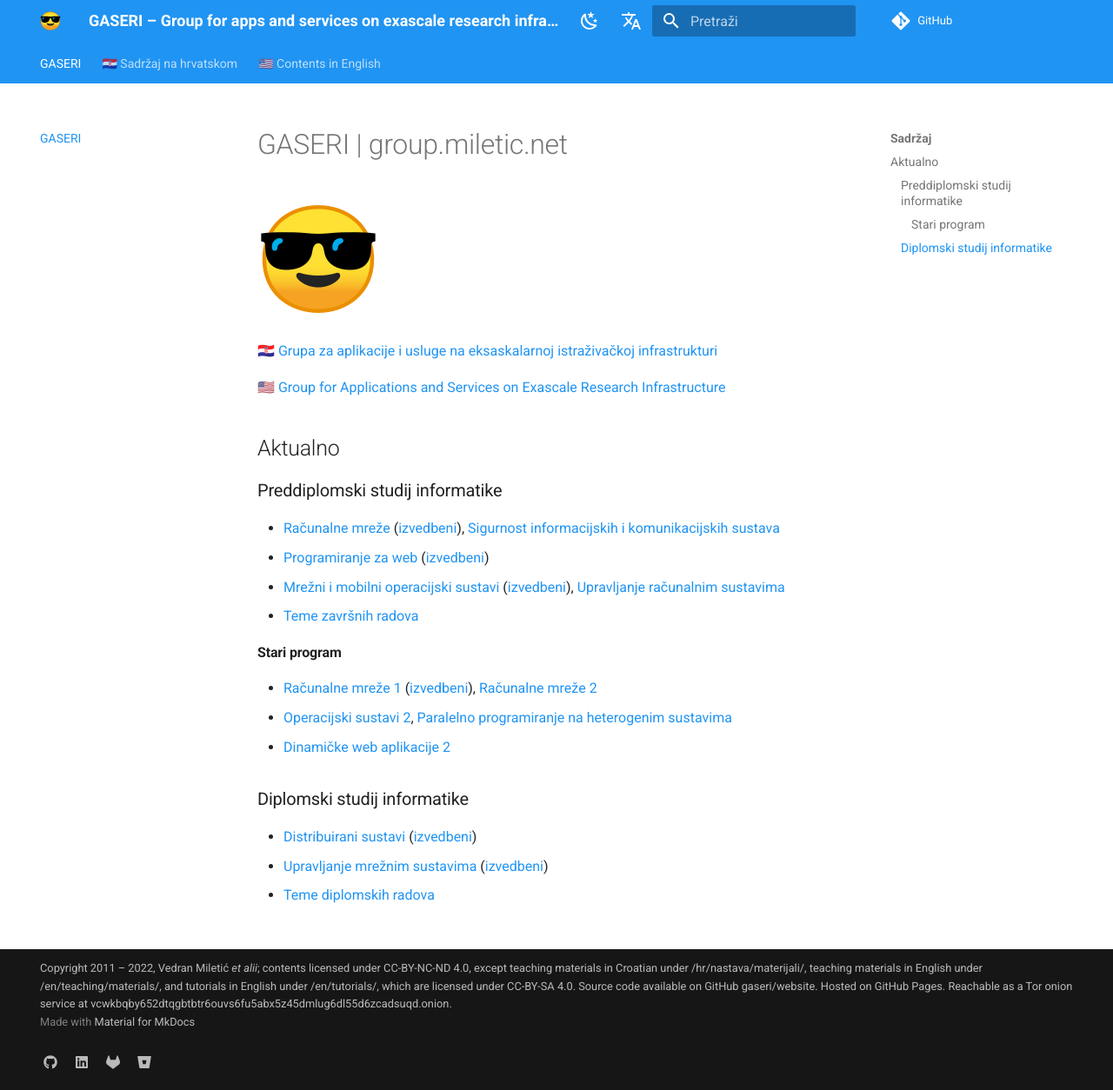
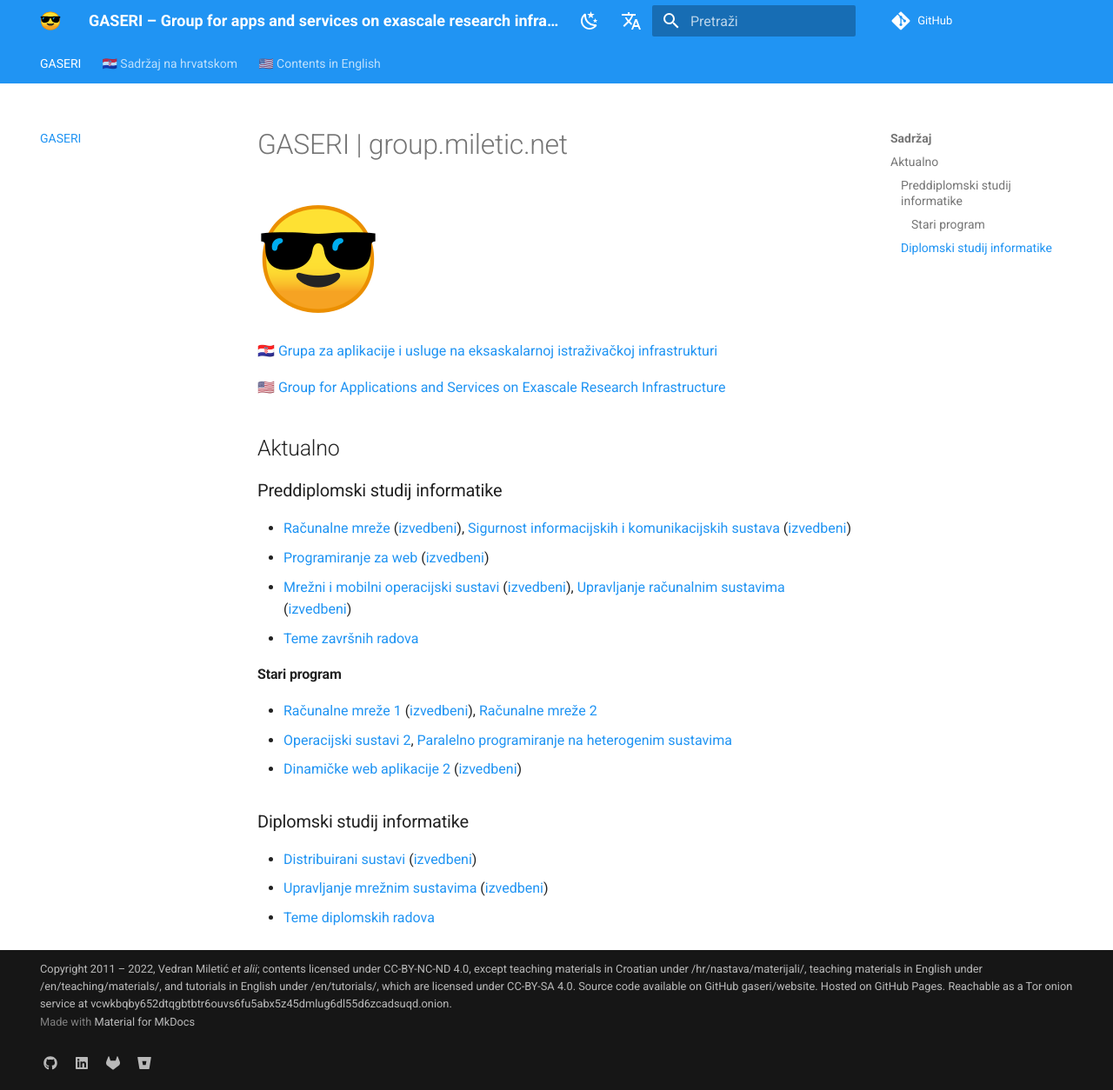
Before and after one commit to gaseri/website, an MkDocs documentation site: the page built from docs/index.md, in a window 1280 px wide and 1254 px high. Shown: the whole window at 87% size. Built offline with MkDocs 1.6.1 and Material for MkDocs 9.7.7, drawn with Linux system fonts in a browser that asks for light colours; comment, search, counter and statistics services are not loaded.

Commit message:
Link to summer semester syllabi

```diff
--- a/docs/index.md
+++ b/docs/index.md
@@ -10,16 +10,16 @@
 
 ### Preddiplomski studij informatike
 
-- [Računalne mreže](hr/nastava/kolegiji/RM.md) ([izvedbeni](hr/nastava/izvedbeni/2021-2022/RM.md)), [Sigurnost informacijskih i komunikacijskih sustava](hr/nastava/kolegiji/SIKS.md)
+- [Računalne mreže](hr/nastava/kolegiji/RM.md) ([izvedbeni](hr/nastava/izvedbeni/2021-2022/RM.md)), [Sigurnost informacijskih i komunikacijskih sustava](hr/nastava/kolegiji/SIKS.md) ([izvedbeni](hr/nastava/izvedbeni/2021-2022/SIKS.md))
 - [Programiranje za web](hr/nastava/kolegiji/PW.md) ([izvedbeni](hr/nastava/izvedbeni/2021-2022/PW.md))
-- [Mrežni i mobilni operacijski sustavi](hr/nastava/kolegiji/MMOS.md) ([izvedbeni](hr/nastava/izvedbeni/2021-2022/MMOS.md)), [Upravljanje računalnim sustavima](hr/nastava/kolegiji/URS.md)
+- [Mrežni i mobilni operacijski sustavi](hr/nastava/kolegiji/MMOS.md) ([izvedbeni](hr/nastava/izvedbeni/2021-2022/MMOS.md)), [Upravljanje računalnim sustavima](hr/nastava/kolegiji/URS.md) ([izvedbeni](hr/nastava/izvedbeni/2021-2022/URS.md))
 - [Teme završnih radova](hr/teme-zavrsnih-i-diplomskih-radova.md)
 
 #### Stari program
 
 - [Računalne mreže 1](hr/nastava/kolegiji/RM1.md) ([izvedbeni](hr/nastava/izvedbeni/2021-2022/RM1.md)), [Računalne mreže 2](hr/nastava/kolegiji/RM2.md)
 - [Operacijski sustavi 2](hr/nastava/kolegiji/OS2.md), [Paralelno programiranje na heterogenim sustavima](hr/nastava/kolegiji/PPHS.md)
-- [Dinamičke web aplikacije 2](hr/nastava/kolegiji/DWA2.md)
+- [Dinamičke web aplikacije 2](hr/nastava/kolegiji/DWA2.md) ([izvedbeni](hr/nastava/izvedbeni/2021-2022/DWA2.md))
 
 ### Diplomski studij informatike
 
```
